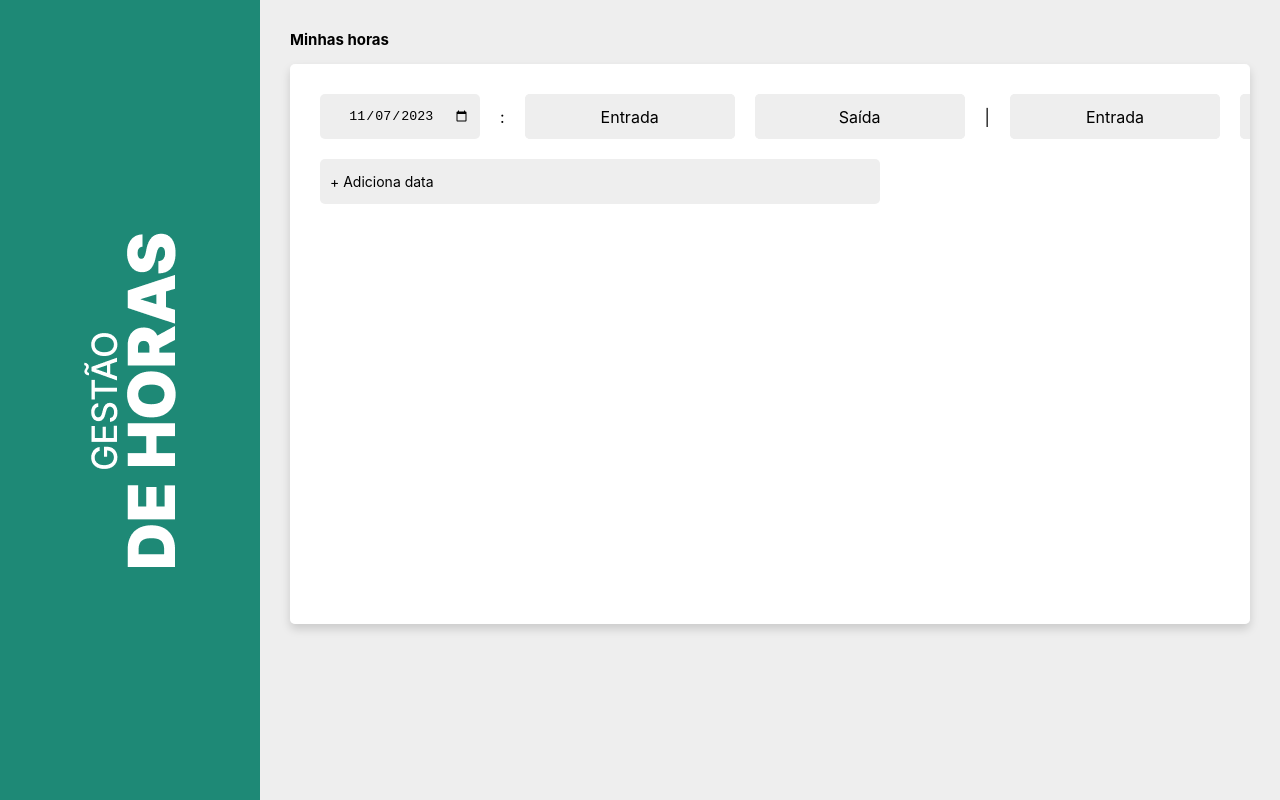
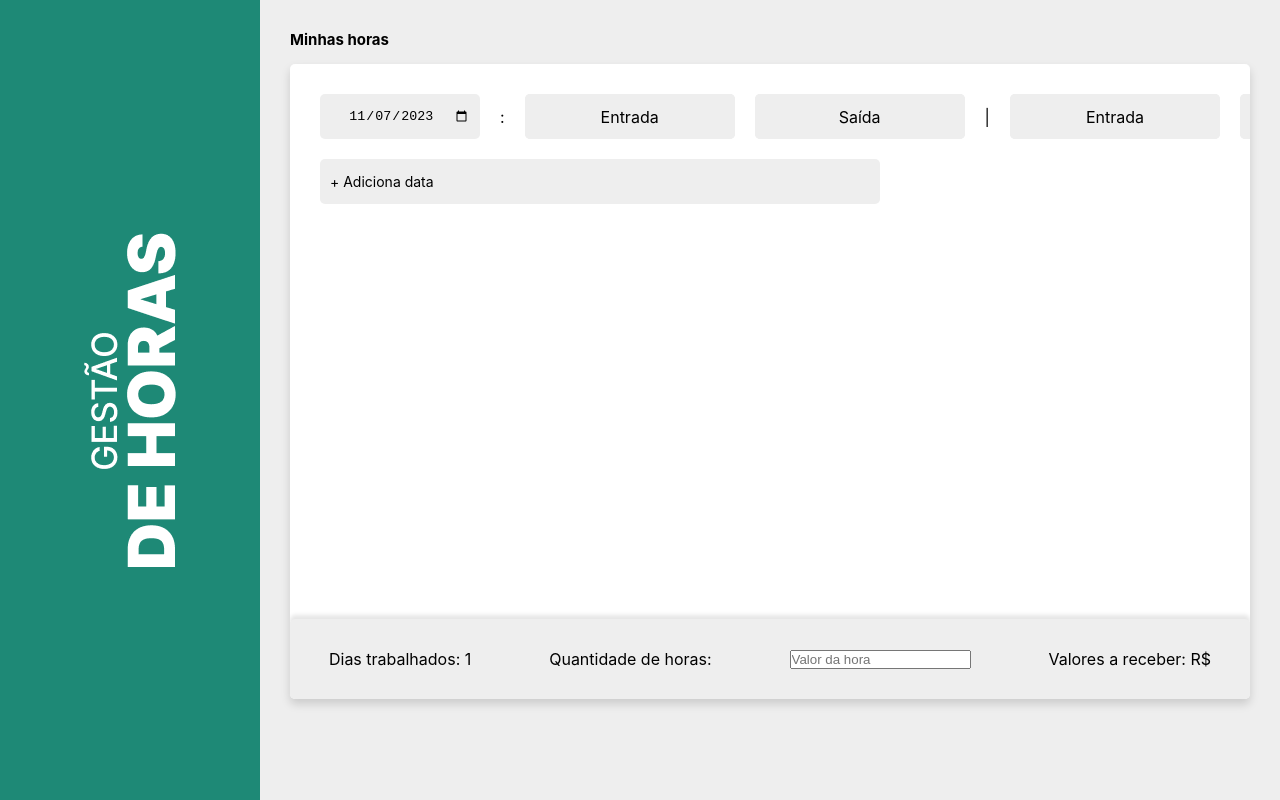
Before and after one commit to ishugodev/gestao-de-horas, a React (Create React App) app: page / in a window 1280 px wide. Built offline with nearby package versions, Linux system fonts and the light colour scheme.

Commit message:
Update App.js

```diff
--- a/src/App.js
+++ b/src/App.js
@@ -107,11 +107,26 @@ const Days = styled.div`
   min-height: 500px;
   background: #FFFFFF;
   border-radius: 5px;
-    box-shadow: 0px 5px 10px 0px rgba(0, 0, 0, 0.15);
+  box-shadow: 0 5px 10px rgba(0, 0, 0, 0.15);
   overflow: auto;
-
+  position: relative;
+  padding-bottom: 105px;
 `
 
+const ContagemFinal = styled.div`
+  width: 100%;
+  height: 80px;
+  display: flex;
+  position: absolute;
+  bottom: 0;
+  left: 0;
+  right: 0;
+  justify-content: space-around;
+  align-items: center;
+  background: #EEEEEE;
+  box-shadow: 0 -4px 4px rgba(0, 0, 0, 0.1);
+  border-radius: 5px;
+`
 
 const today = new Date().toISOString().slice(0, 10);
 const defaultHour = {
@@ -292,6 +307,18 @@ const App = () => {
           <AddDia onClick={() => ClicouParaAddLinha()}>
             + Adiciona data
           </AddDia>
+          <ContagemFinal>
+            <div>
+              Dias trabalhados: { linhas.length }
+            </div>
+            <div>
+              Quantidade de horas:
+            </div>
+            <input placeholder='Valor da hora' type="text" />
+            <div>
+              Valores a receber: R$
+            </div>
+          </ContagemFinal>
         </Days>
       </Content>
     </>
```
Lines whose indentation alone changed are shown as unchanged.
